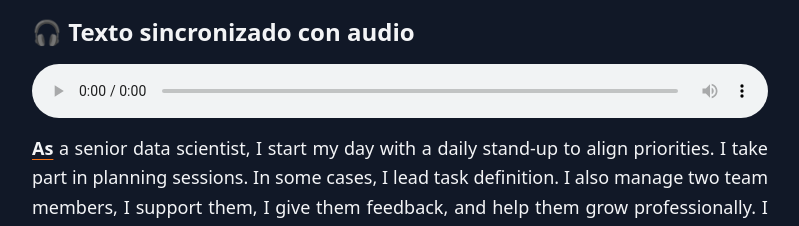
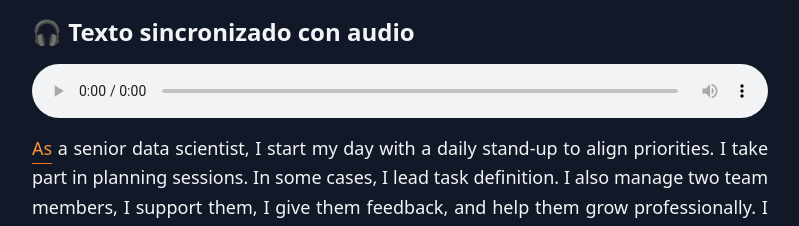
Before and after one commit to cuauhtemocbe/audio-sync-app, a React (Vite) app: page / in a window 1280 px wide. Shown: the top 226 px of the page, without its empty margins (240-1039 px from the left). Built offline with nearby package versions, Linux system fonts and the light colour scheme; the HTML template or start-up script is replaced by a standard one.

Commit message:
Improve highlight for active word

```diff
--- a/src/App.jsx
+++ b/src/App.jsx
@@ -49,9 +49,12 @@ export default function App() {
           <span
             key={idx}
             onClick={w.type === "text" ? () => seekTo(w.ts) : undefined}
-            className={`${
-              w.type === "text" ? "cursor-pointer" : ""
-            } ${idx === activeWordIndex ? "underline underline-offset-4 decoration-orange-500 font-bold" : ""}`}
+            className={`cursor-pointer underline underline-offset-4 transition-colors duration-150 ${
+              idx === activeWordIndex
+                ? "decoration-orange-500 text-orange-400"
+                : "decoration-transparent text-gray-100"
+            }`}
+            style={{ textUnderlinePosition: "under" }}
           >
             {w.value}
           </span>
```
